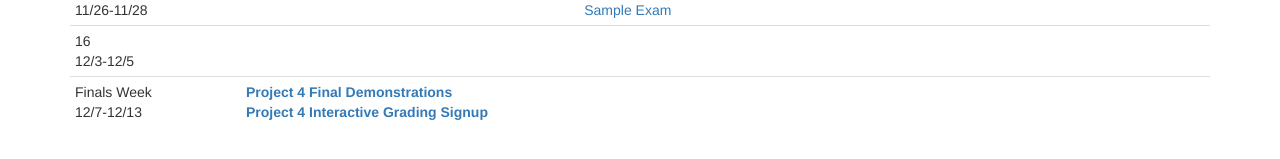
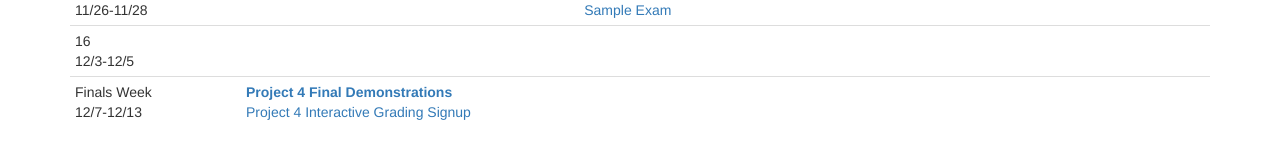
Before and after one commit to CS601-F18/cs601-f18.github.io, a Jekyll site: the page built from schedule.html, in a window 1280 px wide and 1317 px high. Shown: the part 1150-1309 px from the top of the window. Built offline with Jekyll 4.4.1, drawn with Linux system fonts in a browser that asks for light colours.

```diff
--- a/schedule.html
+++ b/schedule.html
@@ -224,10 +224,12 @@
 		</tr>
 		<tr>
 			<td>Finals Week<br/>12/7-12/13</td>
-			<td colspan="4"><strong><span class="text-primary">
-				<a href="https://github.com/CS601-F18/projects/blob/master/project4.md">Project 4</a> Final Demonstrations<br/>
+			<td colspan="4">
+				<strong><span class="text-primary">
+					<a href="https://github.com/CS601-F18/projects/blob/master/project4.md">Project 4</a> Final Demonstrations<br/>
+				</span></strong>
 				<a href="https://calendar.google.com/calendar/selfsched?sstoken=UUJjdk93ZS0yOXIwfGRlZmF1bHR8YTkxNDA2MGM0ODIyMGM2YmIxNTFhYWVkNWJmYmUxMjE">Project 4 Interactive Grading Signup</a><br/>
-			</span></strong></td>
+			</td>
 		</tr>
 	</tbody>
 </table>
```
